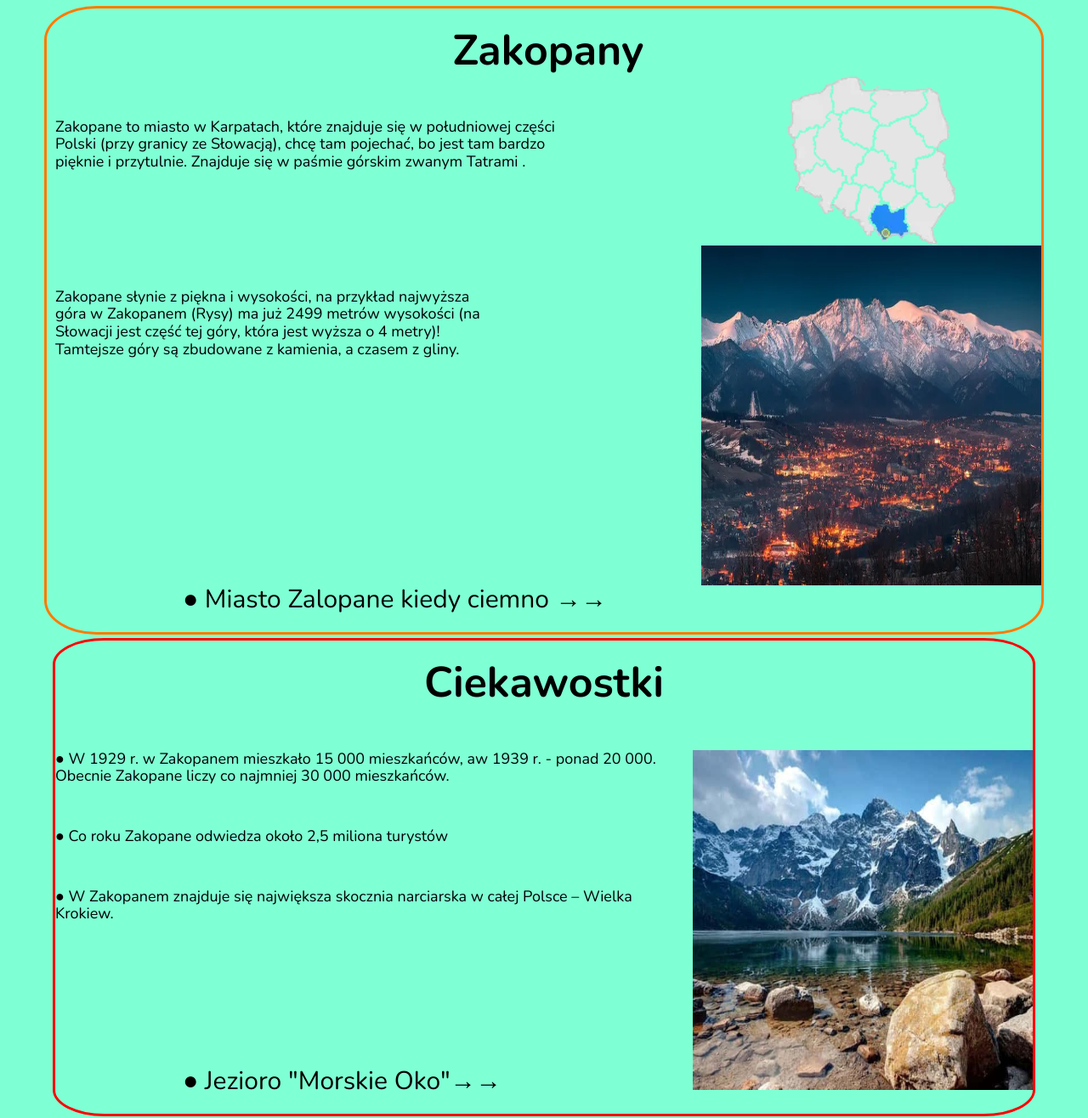
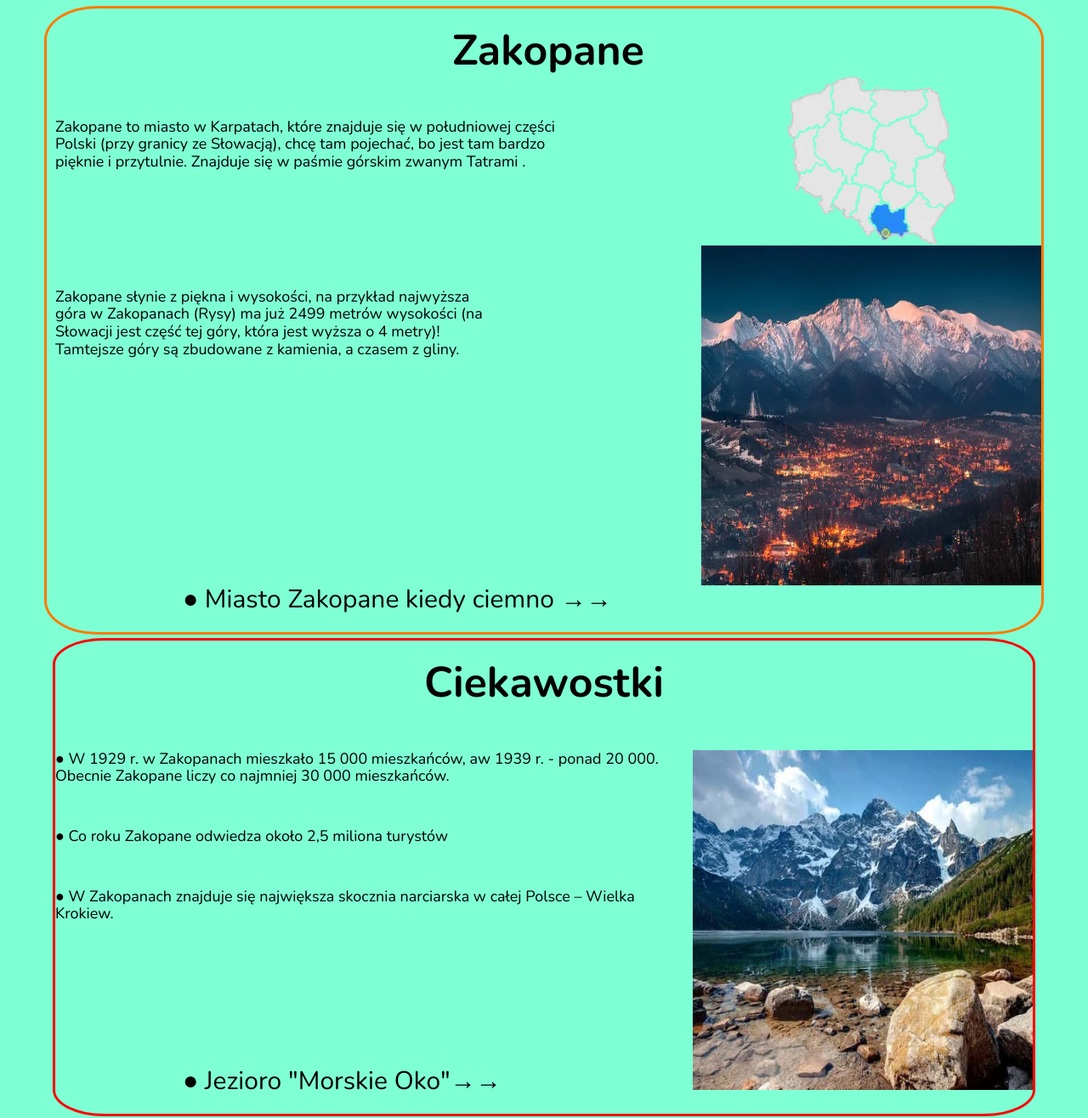
Before and after one commit to DimaVax/ZALOPANY, a plain HTML site: page index.html in a window 1280 px wide. Shown: the top 1316 px of the page at 85% size. Drawn offline with nearby package versions, Linux system fonts and the light colour scheme.

Commit message:
Update index.html
укам

```diff
--- a/index.html
+++ b/index.html
@@ -5,7 +5,7 @@
     <meta charset="UTF-8">
     <meta http-equiv="X-UA-Compatible" content="IE=edge">
     <meta name="viewport" content="width=device-width, initial-scale=1.0">
-    <title>Document</title>
+    <title>Zakopane</title>
     <link rel="preconnect" href="https://fonts.googleapis.com">
     <link rel="preconnect" href="https://fonts.gstatic.com" crossorigin>
     <link href="https://fonts.googleapis.com/css2?family=Nunito:wght@400;700&display=swap" rel="stylesheet">
@@ -20,7 +20,7 @@
     <div class="container">
         <main>
             <section class="info">
-                <h1 class="info-title">Zakopany</h1>
+                <h1 class="info-title">Zakopane</h1>
                 <div class="container1">
                     <p class="info-text">Zakopane to miasto w Karpatach, które znajduje się w południowej części Polski
                         (przy granicy ze Słowacją), chcę tam
@@ -29,7 +29,7 @@
                     <img class="map" src="./images/1.webp" alt="mapa">
                 </div>
                 <div class="container1">
-                    <p class="info-text">Zakopane słynie z piękna i wysokości, na przykład najwyższa góra w Zakopanem
+                    <p class="info-text">Zakopane słynie z piękna i wysokości, na przykład najwyższa góra w Zakopanach
                         (Rysy) ma już 2499
                         metrów
                         wysokości (na
@@ -38,18 +38,18 @@
                         czasem z gliny.</p>
                     <img src="./images/3.webp" alt="">
                 </div>
-                <p class="info-text2"> ● Miasto Zalopane kiedy ciemno →→ </p>
+                <p class="info-text2"> ● Miasto Zakopane kiedy ciemno →→ </p>
             </section>
             <section class="intresting">
                 <h2 class="intresting-title">Ciekawostki</h2>
                 <div class="container2">
                     <ul class="intrst-list">
-                        <li class="intresting-item">● W 1929 r. w Zakopanem mieszkało 15 000 mieszkańców, aw 1939 r. -
+                        <li class="intresting-item">● W 1929 r. w Zakopanach mieszkało 15 000 mieszkańców, aw 1939 r. -
                             ponad 20
                             000. Obecnie Zakopane liczy co najmniej 30 000
                             mieszkańców.</li>
                         <li class="intresting-item">● Co roku Zakopane odwiedza około 2,5 miliona turystów</li>
-                        <li class="intresting-item">● W Zakopanem znajduje się największa skocznia narciarska w całej
+                        <li class="intresting-item">● W Zakopanach znajduje się największa skocznia narciarska w całej
                             Polsce –
                             Wielka Krokiew.</li>
                         <li class="intresting-item2">● Jezioro "Morskie Oko"→→</li>
```
